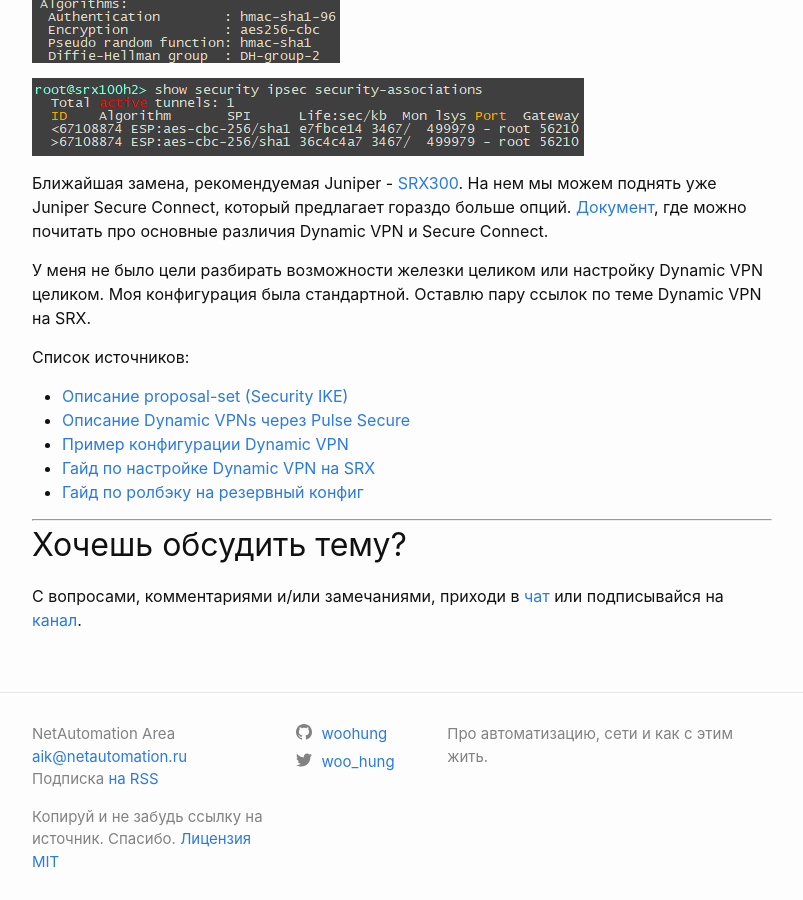
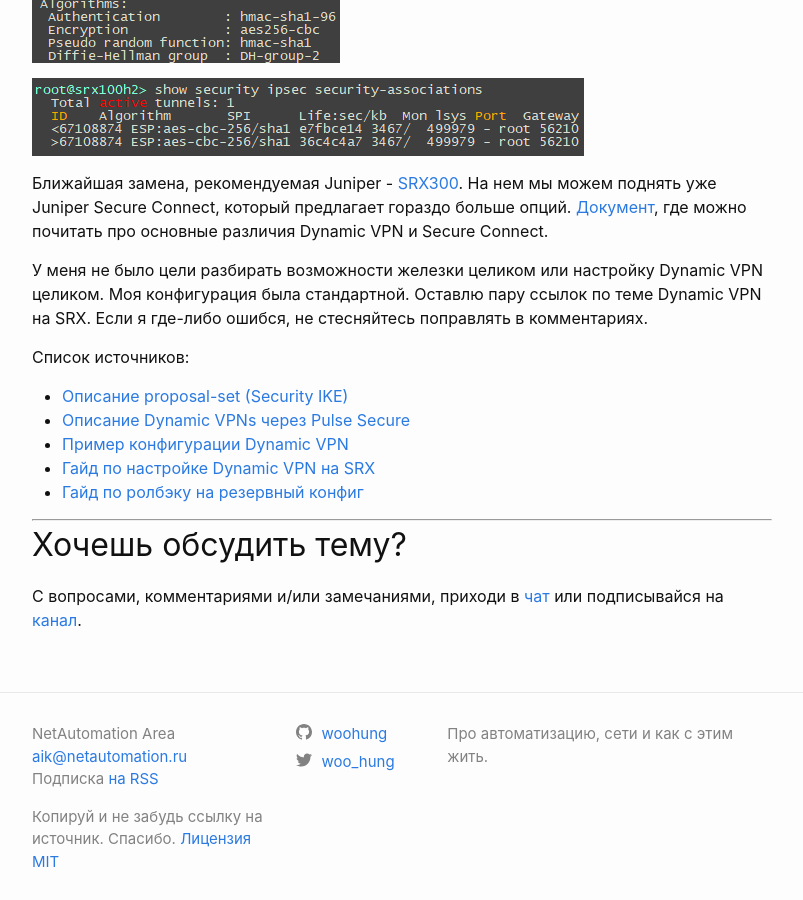
Before and after one commit to woohung/woohung.github.io, a Jekyll site: the page built from _posts/2023-02-09-Dynamic VPN на Juniper SRX100H2.md, in a window 1280 px wide and 900 px high, scrolled down 10046 px. Shown: the whole window, without its empty margins (238-1041 px from the left). Built offline with Jekyll 4.4.1, drawn with Linux system fonts in a browser that asks for light colours.

Commit message:
Update 2023-02-09-Dynamic VPN на Juniper SRX100H2.md

```diff
--- a/_posts/2023-02-09-Dynamic VPN на Juniper SRX100H2.md
+++ b/_posts/2023-02-09-Dynamic VPN на Juniper SRX100H2.md
@@ -321,7 +321,7 @@ commit
 
 Ближайшая замена, рекомендуемая Juniper - [SRX300](https://apps.juniper.net/home/srx300/overview). На нем мы можем поднять уже Juniper Secure Connect, который предлагает гораздо больше опций. [Документ](https://www.juniper.net/documentation/us/en/software/secure-connect/secure-connect-administrator-guide/topics/topic-map/overview.html#id-difference-in-features-supported-for-juniper-secure-connect-client-and-dynamic-vpn), где можно почитать про основные различия Dynamic VPN и Secure Connect.
 
-У меня не было цели разбирать возможности железки целиком или настройку Dynamic VPN целиком. Моя конфигурация была стандартной. Оставлю пару ссылок по теме Dynamic VPN на SRX.
+У меня не было цели разбирать возможности железки целиком или настройку Dynamic VPN целиком. Моя конфигурация была стандартной. Оставлю пару ссылок по теме Dynamic VPN на SRX. Если я где-либо ошибся, не стесняйтесь поправлять в комментариях.
 
 Список источников:
 - [Описание proposal-set (Security IKE)](https://www.juniper.net/documentation/us/en/software/junos/vpn-ipsec/topics/ref/statement/security-edit-proposal-set-ike.html)
```
